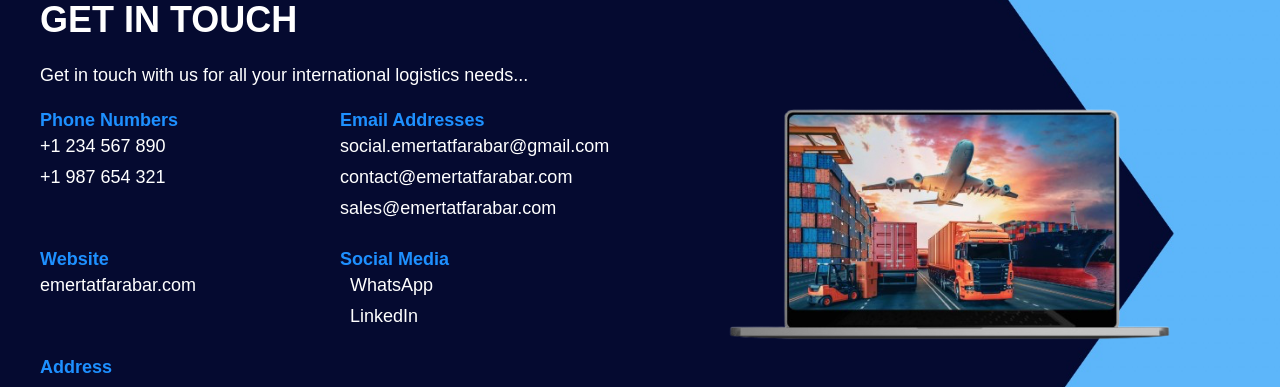
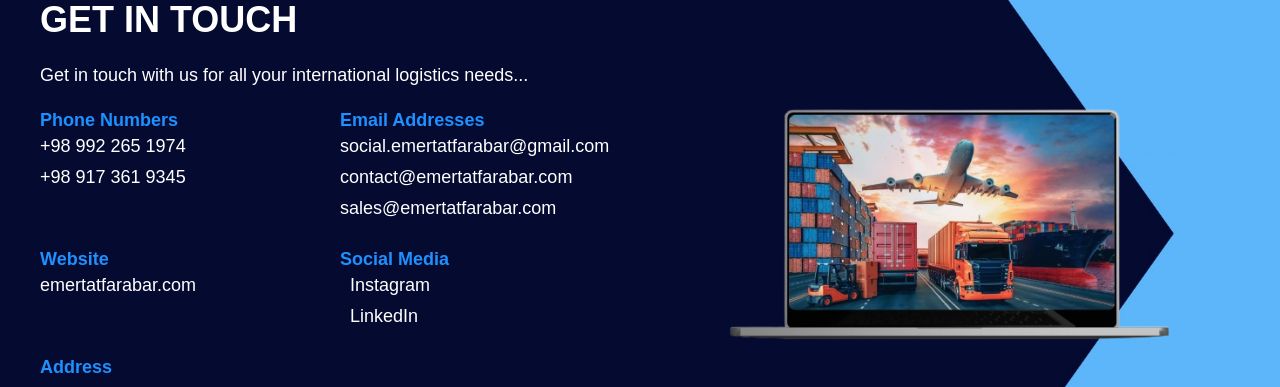
Before and after one commit to sinaziaee/emertat, a Django app: page /contact/ in a window 1280 px wide. Shown: the part 185-572 px from the top of the page. Run offline with Django 5.2, Linux system fonts and the light colour scheme; data that the repository does not hold is empty.

Commit message:
updated some features

```diff
--- a/info/templates/info/contact.html
+++ b/info/templates/info/contact.html
@@ -82,12 +82,12 @@
         {% if contact and contact.phone1 %}
           <div class="contact-item">{{ contact.phone1 }}</div>
         {% else %}
-          <div class="contact-item">+1 234 567 890</div>
+          <div class="contact-item">+98 992 265 1974</div>
         {% endif %}
         {% if contact and contact.phone2 %}
           <div class="contact-item">{{ contact.phone2 }}</div>
         {% else %}
-          <div class="contact-item">+1 987 654 321</div>
+          <div class="contact-item">+98 917 361 9345</div>
         {% endif %}
       </div>
       <div>
@@ -126,19 +126,20 @@
       </div>
       <div>
         <strong>Social Media</strong>
-        {% if contact and contact.whatsapp %}
+        {% if contact and contact.instagram %}
         <div class="contact-item">
-            <a href="https://wa.me/{{ contact.whatsapp|cut:'+' }}" target="_blank" style="color: #FFFFFF; text-decoration: none;">
-              <i class="fab fa-whatsapp social-icon"></i>WhatsApp
+          <a href="https://www.instagram.com/{{ contact.instagram }}" target="_blank" style="color: #FFFFFF; text-decoration: none;">
+            <i class="fab fa-instagram social-icon"></i>Instagram
           </a>
         </div>
       {% else %}
         <div class="contact-item">
-            <a href="https://wa.me/1234567890" target="_blank" style="color: #FFFFFF; text-decoration: none;">
-              <i class="fab fa-whatsapp social-icon"></i>WhatsApp
+          <a href="https://www.instagram.com/emertat_frabar/" target="_blank" style="color: #FFFFFF; text-decoration: none;">
+            <i class="fab fa-instagram social-icon"></i>Instagram
           </a>
         </div>
       {% endif %}
+
       {% if contact and contact.linkedin %}
         <div class="contact-item">
           <a href="{{ contact.linkedin }}" target="_blank" style="color: #FFFFFF; text-decoration: none;">
@@ -147,11 +148,12 @@
         </div>
       {% else %}
         <div class="contact-item">
-            <a href="https://www.linkedin.com/company/example" target="_blank" style="color: #FFFFFF; text-decoration: none;">
+          <a href="https://www.linkedin.com/company/emertat-farabar/" target="_blank" style="color: #FFFFFF; text-decoration: none;">
             <i class="fab fa-linkedin social-icon"></i>LinkedIn
           </a>
         </div>
       {% endif %}
+
       </div>
       <div>
         <strong>Address</strong>
--- a/info/templates/info/why.html
+++ b/info/templates/info/why.html
@@ -84,6 +84,7 @@
 
 <div class="why-us-section">
   <ul class="content">
+    <h1>Why Us</h1>
     <li>Our commitment to <strong>reliability, transparency</strong>, and customer <strong>satisfaction</strong> sets us apart. With a proven track record
       in international logistics and a team that goes the extra mile, we’re your ideal choice for global shipping solutions.</li>
     <li>Consulting and planning tailored, efficient solutions for transporting your goods, backed by 39 years of proven
```
Also changed, not shown: info/templates/info/about.html (+8 -0 lines), populate_db.py (+7 -7 lines), info/static/info/images/team.jpg. Lines whose indentation alone changed are shown as unchanged.
